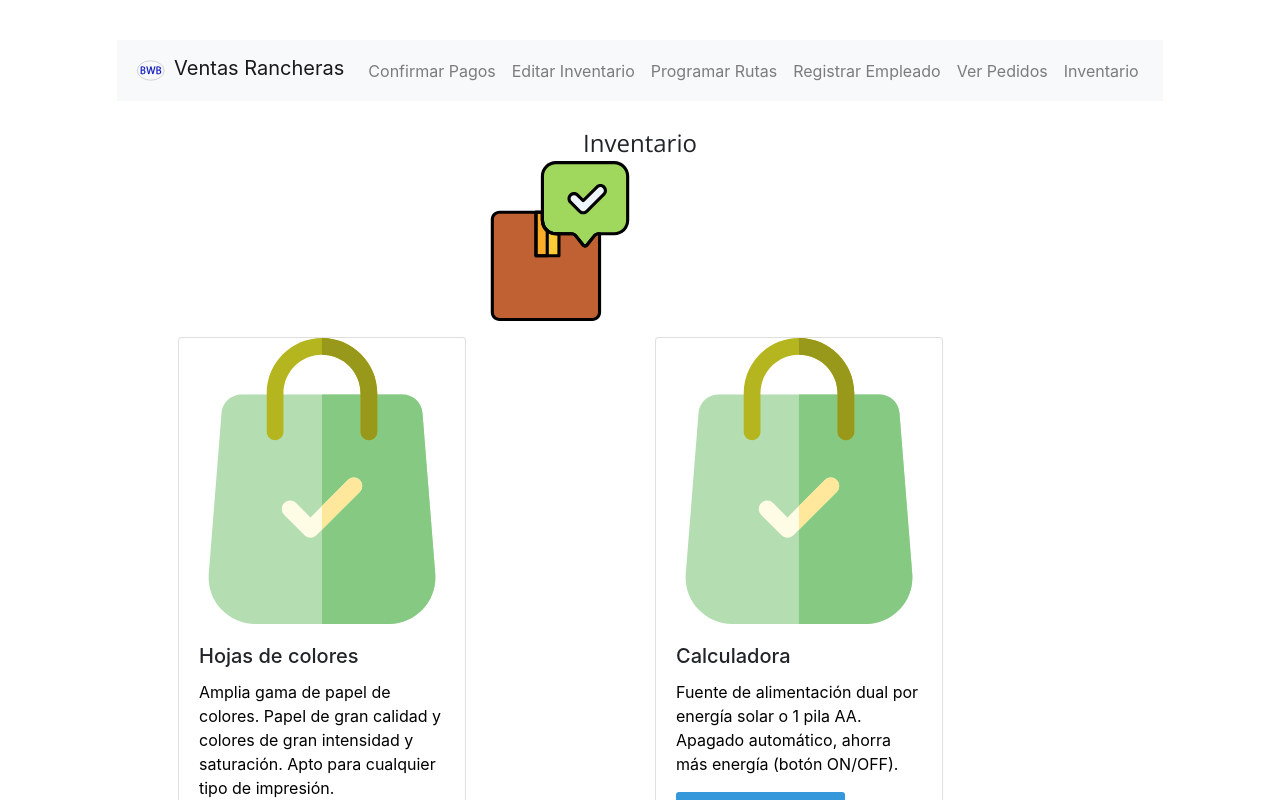
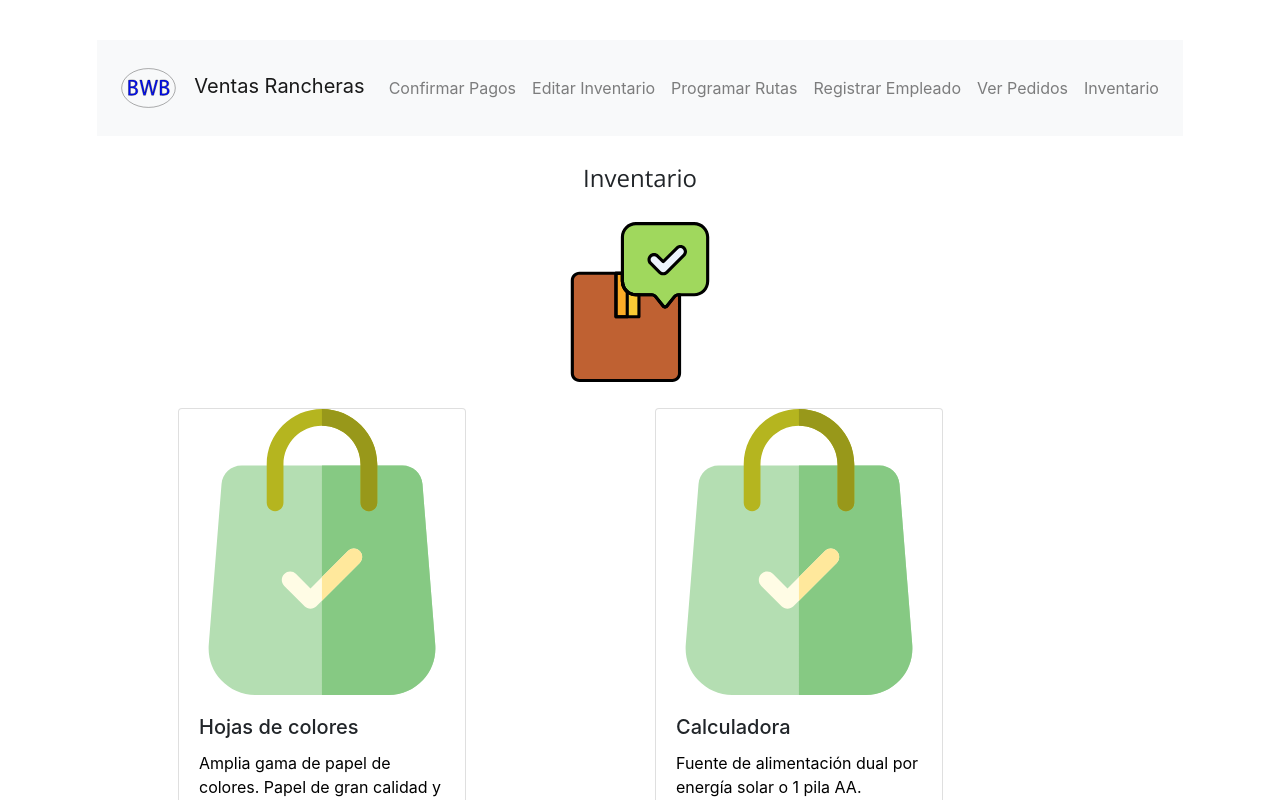
Before and after one commit to maet98/VentasRancheras, a React (Create React App) app in the folder web/: page /verInventario in a window 1280 px wide. Shown: the top 800 px of the page. Built offline with nearby package versions, Linux system fonts and the light colour scheme.

Commit message:
Centralizando Items

```diff
--- a/web/src/components/login/register.jsx
+++ b/web/src/components/login/register.jsx
@@ -1,6 +1,7 @@
 import React, { Component } from "react";
 import loginImg from "../../login.svg";
 import Navbar from "../ventas/NavBar"
+import "../login/style.scss"
 
 
 export class Register extends React.Component {
@@ -42,7 +43,7 @@ export class Register extends React.Component {
           <div className="header">Registrar Empleado</div>
           <div className="content">
             <div className="image">
-              <img src={loginImg} />
+              <img class="centrado" src={loginImg} />
             </div>
             <div className="form">
               <div className="form-group">
@@ -56,8 +57,8 @@ export class Register extends React.Component {
               <div className="form-group">
                 <div class="form-group col-md-4">
                   <label for="inputCargo">Cargo</label>
-                  <select type="text" id="inputCargo" class="form-control" placeholder="Cargo">
-                    <option value="" disabled selected hidden>Cargo</option>
+                  <select type="text" id="inputCargo" class="form-control">
+                    <option value="" disabled selected hidden>Elegir cargo</option>
                     <option value="repartidor">Repartidor</option>
                     <option value="vendedor">Vendedor</option>
                   </select>
--- a/web/src/components/login/style.scss
+++ b/web/src/components/login/style.scss
@@ -44,9 +44,14 @@
         flex-direction: column;
         .image {
             width: 20em;
+            margin-top: 1em;
             img {
                 width: 50%;
                 height: 50%;
+            }
+            .centrado {
+                margin: 10px auto;
+                display: block;
             }
         }
         .form {
--- a/web/src/components/ventas/NavBar.jsx
+++ b/web/src/components/ventas/NavBar.jsx
@@ -14,10 +14,10 @@ export class NavBar extends React.Component {
                         <img
                             alt=""
                             src={logoImg}
-                            width="35"
-                            height="35"
-                            className="d-inline-block align-top"
-                        />{' '}
+                            width="70"
+                            height="70"
+                            className="d-inline-block align-center"
+                        />&nbsp;
                         Ventas Rancheras
                     </Navbar.Brand>
                     <Navbar.Toggle aria-controls="basic-navbar-nav" />
--- a/web/src/components/ventas/confirmarPagos.jsx
+++ b/web/src/components/ventas/confirmarPagos.jsx
@@ -1,6 +1,7 @@
 import React from "react";
 import pagosImg from "../../pagos.svg";
 import NavBar from "../ventas/NavBar";
+import "../login/style.scss"
 
 export class ConfirmarPagos extends React.Component {
   constructor(props) {
@@ -19,7 +20,7 @@ export class ConfirmarPagos extends React.Component {
         <div className="header">Confirmar Pagos</div>
         <div className="content">
           <div className="image">
-            <img src={pagosImg} />
+            <img class="centrado" src={pagosImg} />
           </div>
           <div className="form">
             <div className="form-group">
--- a/web/src/components/ventas/editarInventario.jsx
+++ b/web/src/components/ventas/editarInventario.jsx
@@ -1,6 +1,7 @@
 import React from "react";
 import inventarioImg from "../../inventario.svg";
 import NavBar from "../ventas/NavBar";
+import "../login/style.scss"
 
 export class EditarInventario extends React.Component {
   constructor(props) {
@@ -18,7 +19,7 @@ export class EditarInventario extends React.Component {
         <div className="header">Editar Inventario</div>
         <div className="content">
           <div className="image">
-            <img src={inventarioImg} />
+            <img class="centrado" src={inventarioImg} />
           </div>
           <div className="form">
             <div className="form-group">
--- a/web/src/components/ventas/programarRutas.jsx
+++ b/web/src/components/ventas/programarRutas.jsx
@@ -1,6 +1,7 @@
 import React from "react";
 import rutasImg from "../../ruta.svg";
 import NavBar from "../ventas/NavBar";
+import "../login/style.scss"
 
 export class ProgramarRutas extends React.Component {
   constructor(props) {
@@ -18,7 +19,7 @@ export class ProgramarRutas extends React.Component {
         <div className="header">Programar Rutas</div>
         <div className="content">
           <div className="image">
-            <img src={rutasImg} />
+            <img class="centrado" src={rutasImg} />
           </div>
           <div className="form">
             <div className="form-group">
--- a/web/src/components/ventas/verInventario.jsx
+++ b/web/src/components/ventas/verInventario.jsx
@@ -2,6 +2,7 @@ import React from "react";
 import inventarioImg from "../../inventario2.svg";
 import productoImg from "../../producto.svg";
 import NavBar from "../ventas/NavBar";
+import "../login/style.scss"
 import { Card, ButtonGroup, ToggleButton, Col, Row } from 'react-bootstrap';
 
 export class verInventario extends React.Component {
@@ -20,7 +21,7 @@ export class verInventario extends React.Component {
                 <div className="header">Inventario</div>
                 <div className="content">
                     <div className="image">
-                        <img src={inventarioImg} />
+                        <img class="centrado" src={inventarioImg} />
                     </div>
                 </div>
 
--- a/web/src/components/ventas/verPedidos.jsx
+++ b/web/src/components/ventas/verPedidos.jsx
@@ -1,6 +1,7 @@
 import React from "react";
 import pedidoImg from "../../pedido.svg";
 import NavBar from "../ventas/NavBar";
+import "../login/style.scss"
 
 export class VerPedido extends React.Component {
   constructor(props) {
@@ -18,7 +19,7 @@ export class VerPedido extends React.Component {
         <div className="header">Ver Pedidos</div>
         <div className="content">
           <div className="image">
-            <img src={pedidoImg} />
+            <img class="centrado" src={pedidoImg} />
           </div>
           <div className="form">
             <div className="form-group">
```
